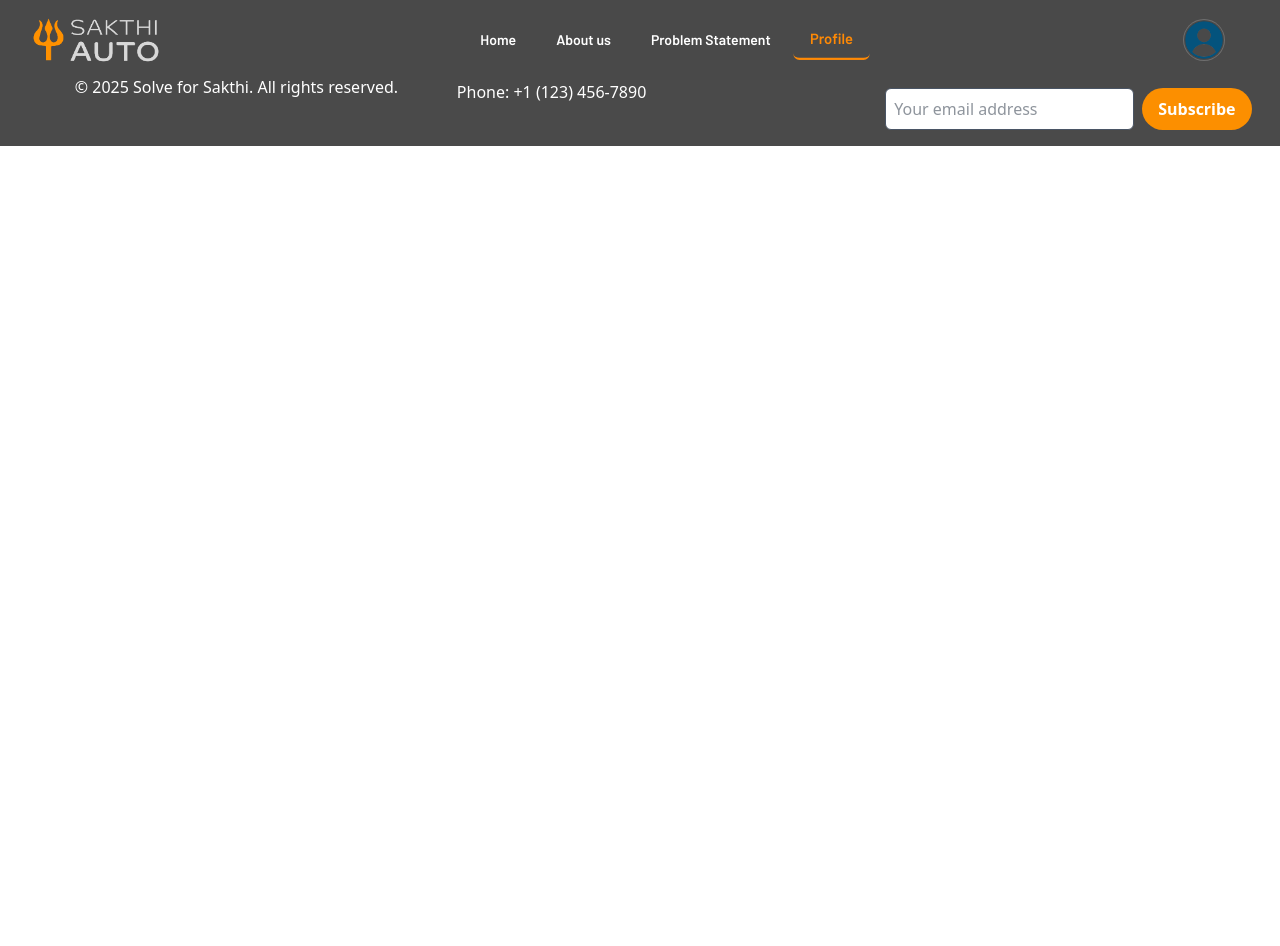
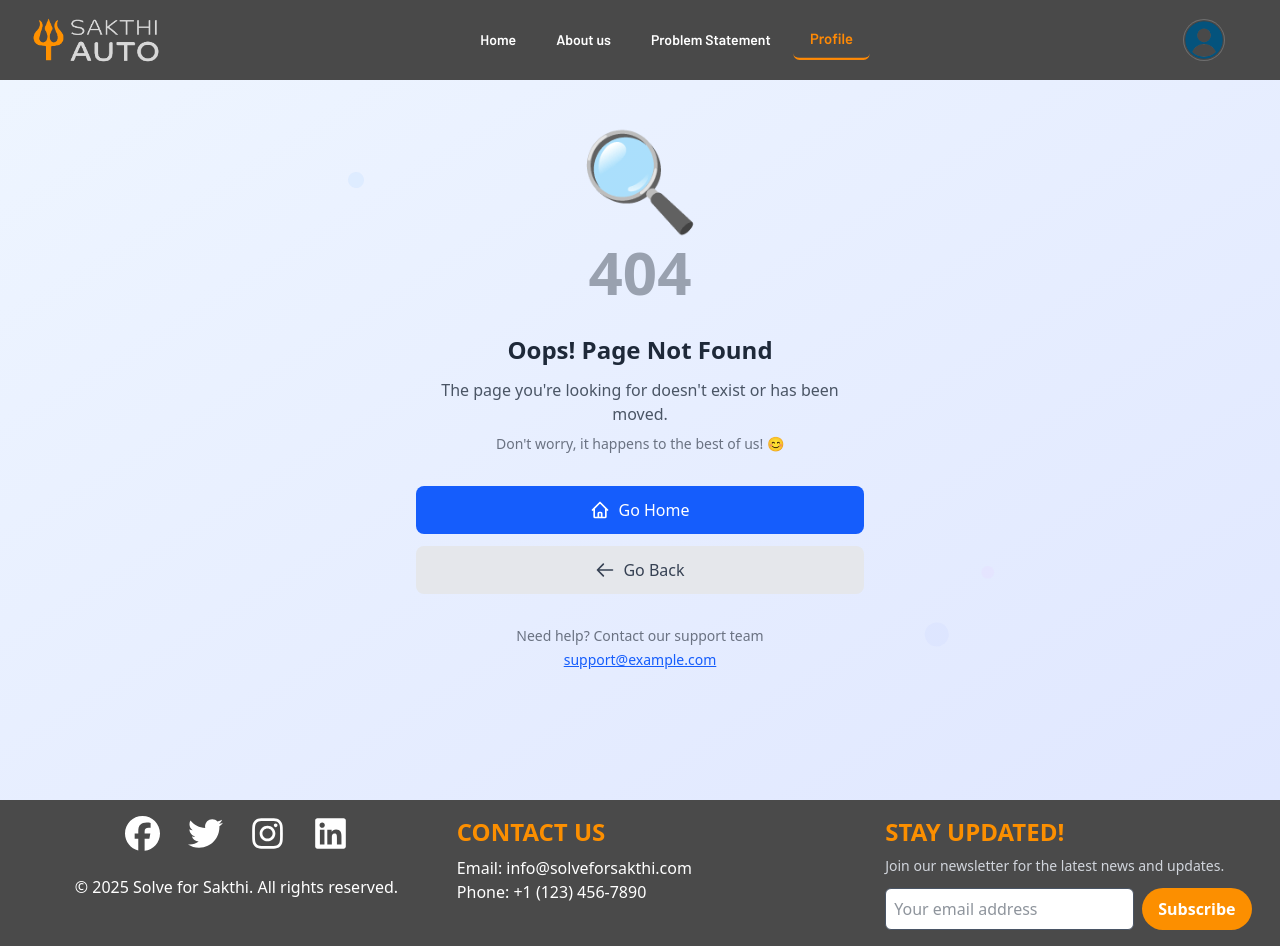
Before and after one commit to damodara2006/Project_SFS, a React (Vite) app in the folder frontend/: page /register in a window 1280 px wide. Both pictures are taken after a click on the button "Open profile". Before the commit the page ends 800 px from the top, so only its background shows below. Built offline with nearby package versions, Linux system fonts and the light colour scheme.

Commit message:
feat: enhance ProtectedRoute to support role-based access control and refactor auth function for async handling

```diff
--- a/frontend/src/App.jsx
+++ b/frontend/src/App.jsx
@@ -38,6 +38,7 @@ import EvaluatorManage from "./pages/Admin/EvaluatorManage.jsx";
 import ProblemStatementsList from "./pages/Admin/ProblemStatementsList.jsx";
 import ProblemStatementCreate from "./pages/Admin/ProblemStatementCreate.jsx";
 import ProblemStatementEdit from "./pages/Admin/ProblemStatementEdit.jsx";
+import FallBack from "./pages/FallBack.jsx";
 
 function App() {
   const showToast = (message) => {
@@ -206,6 +207,8 @@ function App() {
           <Route path="evaluators/create" element={<EvaluatorManage />} />
           <Route path="evaluators/manage/:id" element={<EvaluatorManage />} />
         </Route>
+
+        <Route path="*" element={<FallBack/>}/>
       </Routes>
       <Footer />
     </BrowserRouter>
--- a/frontend/src/components/Register.jsx
+++ b/frontend/src/components/Register.jsx
@@ -44,6 +44,29 @@ const Register = () => {
   const [opt, setopt] = useState("")
 
 
+
+  const handleVerifyOtp = () => {
+
+
+    // const lodaing = toast.loading("Sending OTP")
+    console.log(generatedOtp, "ffg", form.otp, opt)
+    if (opt == form.otp) {
+      setEmailVerified(true);
+      setOtpSent(false);
+      // toast.dismiss(lodaing)
+      toast.success("verified successfully!")
+      // alert("Email verified successfully!");
+    } else {
+      setErrors({ otp: "Invalid OTP. Please try again." });
+    }
+  }
+
+  const handleemail = (e) => {
+    e.preventDefault()
+    console.log(e.target.value);
+    setemail(e.target.value)
+
+  }
   const onChange = (e) => {
     const { name, value } = e.target;
     setForm((prev) => ({ ...prev, [name]: value }));
@@ -52,6 +75,11 @@ const Register = () => {
 
   // ✅ Simulate sending OTP
   const handleSendOtp = () => {
+    console.log(email.trim().includes("@"));
+
+    if (email.trim().includes("@")) {
+      // console.log(email);
+
     const lodaing = toast.loading("Sending OTP")
 
     console.log(email)
@@ -70,23 +98,17 @@ const Register = () => {
 
     }
 
+
     setOtpSent(true);
     // alert(`OTP sent to ${email}`); // For demo only
-  };
+    }
+    else {
+  toast.error("Enter valid email")
+}
 
   // ✅ Verify OTP entered by user
-  const handleVerifyOtp = () => {
-    // const lodaing = toast.loading("Sending OTP")
-    console.log(generatedOtp, "ffg", form.otp, opt)
-    if (opt == form.otp) {
-      setEmailVerified(true);
-      setOtpSent(false);
-      // toast.dismiss(lodaing)
-      toast.success("verified successfully!")
-      // alert("Email verified successfully!");
-    } else {
-      setErrors({ otp: "Invalid OTP. Please try again." });
-    }
+
+
   };
 
   const validate = (data) => {
@@ -135,7 +157,6 @@ const Register = () => {
 
 
 
-
   };
 
   return (
@@ -154,9 +175,10 @@ const Register = () => {
             name="email"
             type="email"
             value={email}
-            onChange={(e)=>setemail(e.target.value)}
+            onChange={handleemail}
             placeholder="Email"
             disabled={emailVerified}
+            required
             className="w-full p-3 border border-gray-200 rounded focus:outline-none focus:ring-2 focus:ring-[#fc8f00] text-[#4a4a4a]"
             aria-invalid={!!errors.email}
           />
--- /dev/null
+++ b/frontend/src/pages/FallBack.jsx
@@ -0,0 +1,146 @@
+import React from 'react'
+import { useNavigate } from 'react-router-dom'
+import { motion } from 'framer-motion'
+
+function FallBack() {
+    const navigate = useNavigate()
+
+    const handleGoHome = () => {
+        navigate('/')
+    }
+
+    const handleGoBack = () => {
+        navigate(-1)
+    }
+
+    return (
+        <div className="min-h-screen bg-gradient-to-br from-blue-50 to-indigo-100 flex items-center justify-center px-4">
+            <motion.div
+                initial={{ opacity: 0, y: 50 }}
+                animate={{ opacity: 1, y: 0 }}
+                transition={{ duration: 0.6 }}
+                className="max-w-md w-full text-center"
+            >
+                {/* 404 Illustration */}
+                <motion.div
+                    initial={{ scale: 0 }}
+                    animate={{ scale: 1 }}
+                    transition={{ delay: 0.2, type: "spring", stiffness: 100 }}
+                    className="mb-8"
+                >
+                    <div className="text-8xl mb-4">🔍</div>
+                    <div className="text-6xl font-bold text-gray-400 mb-2">404</div>
+                </motion.div>
+
+                {/* Error Message */}
+                <motion.div
+                    initial={{ opacity: 0 }}
+                    animate={{ opacity: 1 }}
+                    transition={{ delay: 0.4 }}
+                    className="mb-8"
+                >
+                    <h1 className="text-2xl font-bold text-gray-800 mb-3">
+                        Oops! Page Not Found
+                    </h1>
+                    <p className="text-gray-600 mb-2">
+                        The page you're looking for doesn't exist or has been moved.
+                    </p>
+                    <p className="text-sm text-gray-500">
+                        Don't worry, it happens to the best of us! 😊
+                    </p>
+                </motion.div>
+
+                {/* Action Buttons */}
+                <motion.div
+                    initial={{ opacity: 0, y: 20 }}
+                    animate={{ opacity: 1, y: 0 }}
+                    transition={{ delay: 0.6 }}
+                    className="space-y-3"
+                >
+                    <button
+                        onClick={handleGoHome}
+                        className="w-full bg-blue-600 hover:bg-blue-700 text-white font-medium py-3 px-6 rounded-lg transition-colors duration-200 flex items-center justify-center gap-2"
+                    >
+                        <svg className="w-5 h-5" fill="none" stroke="currentColor" viewBox="0 0 24 24">
+                            <path strokeLinecap="round" strokeLinejoin="round" strokeWidth={2} d="M3 12l2-2m0 0l7-7 7 7M5 10v10a1 1 0 001 1h3m10-11l2 2m-2-2v10a1 1 0 01-1 1h-3m-6 0a1 1 0 001-1v-4a1 1 0 011-1h2a1 1 0 011 1v4a1 1 0 001 1m-6 0h6" />
+                        </svg>
+                        Go Home
+                    </button>
+
+                    <button
+                        onClick={handleGoBack}
+                        className="w-full bg-gray-200 hover:bg-gray-300 text-gray-700 font-medium py-3 px-6 rounded-lg transition-colors duration-200 flex items-center justify-center gap-2"
+                    >
+                        <svg className="w-5 h-5" fill="none" stroke="currentColor" viewBox="0 0 24 24">
+                            <path strokeLinecap="round" strokeLinejoin="round" strokeWidth={2} d="M10 19l-7-7m0 0l7-7m-7 7h18" />
+                        </svg>
+                        Go Back
+                    </button>
+                </motion.div>
+
+                {/* Help Text */}
+                <motion.div
+                    initial={{ opacity: 0 }}
+                    animate={{ opacity: 1 }}
+                    transition={{ delay: 0.8 }}
+                    className="mt-8 text-sm text-gray-500"
+                >
+                    <p>Need help? Contact our support team</p>
+                    <p className="mt-1">
+                        <a
+                            href="mailto:support@example.com"
+                            className="text-blue-600 hover:text-blue-700 underline"
+                        >
+                            support@example.com
+                        </a>
+                    </p>
+                </motion.div>
+            </motion.div>
+
+            {/* Background Animation */}
+            <div className="fixed inset-0 pointer-events-none overflow-hidden">
+                <motion.div
+                    animate={{
+                        x: [0, 100, 0],
+                        y: [0, -100, 0],
+                        rotate: [0, 180, 360],
+                    }}
+                    transition={{
+                        duration: 20,
+                        repeat: Infinity,
+                        ease: "linear"
+                    }}
+                    className="absolute top-1/4 left-1/4 w-4 h-4 bg-blue-200 rounded-full opacity-30"
+                />
+                <motion.div
+                    animate={{
+                        x: [0, -50, 0],
+                        y: [0, 100, 0],
+                        rotate: [0, -180, -360],
+                    }}
+                    transition={{
+                        duration: 25,
+                        repeat: Infinity,
+                        ease: "linear"
+                    }}
+                    className="absolute top-3/4 right-1/4 w-6 h-6 bg-indigo-200 rounded-full opacity-20"
+                />
+                <motion.div
+                    animate={{
+                        x: [0, 75, 0],
+                        y: [0, -75, 0],
+                        scale: [1, 1.2, 1],
+                    }}
+                    transition={{
+                        duration: 15,
+                        repeat: Infinity,
+                        ease: "easeInOut"
+                    }}
+                    className="absolute bottom-1/4 left-3/4 w-3 h-3 bg-purple-200 rounded-full opacity-25"
+                />
+            </div>
+        </div>
+    )
+}
+
+export default FallBack
```
